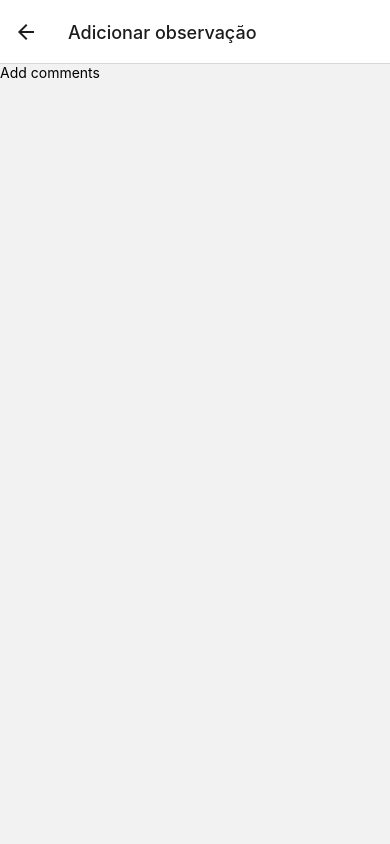
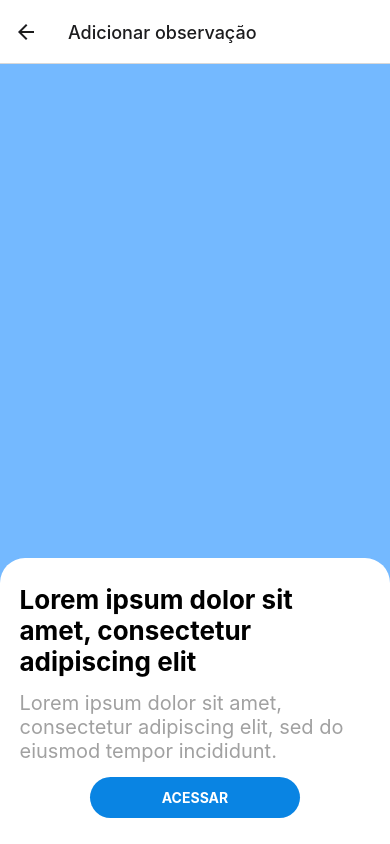
Before and after one commit to arthur-asilva/acessimodi, a React Native app: screen /AddComments in a window 390 px wide. Built offline with nearby package versions, Linux system fonts and the light colour scheme.

Commit message:
change the picture format use to base64

```diff
--- a/src/components/AddComments/index.js
+++ b/src/components/AddComments/index.js
@@ -1,16 +1,36 @@
-import React from "react"
-import { View, Text } from "react-native"
+import React from "react";
+import { View, Text, StyleSheet, Image, TouchableOpacity } from "react-native";
+import * as Animatable from "react-native-animatable"
+import main from "../Styles"
 import { useNavigation } from "@react-navigation/native"
-import main from "../Styles"
 
 export default function AddComments({ route }){
     const params = route.params
 
-    console.log(params)
+    console.log('Params', params)
 
     return(
-        <View>
-            <Text>Add comments</Text>
+        <View style={main.container}>
+            <View style={style.logoContainer}>
+                <Animatable.Image animation="flipInY" resizeMode="contain" style={{width: '100%'}} />
+            </View>
+            <Animatable.View animation="fadeInUp" delay={600} style={main.contentContainer}>
+                <Text style={main.contentTitle}>Lorem ipsum dolor sit amet, consectetur adipiscing elit</Text>
+                <Text style={main.contentDescription}>
+                    Lorem ipsum dolor sit amet, consectetur adipiscing elit, sed do eiusmod tempor incididunt.
+                </Text>
+                <TouchableOpacity style={main.contentButton} onPress={ () => navigation.navigate('AddLocation')}>
+                    <Text style={main.contentButtonText}>ACESSAR</Text>
+                </TouchableOpacity>
+            </Animatable.View>
         </View>
     )
 }
+
+const style = StyleSheet.create({
+    logoContainer: {
+      flex: 2,
+      justifyContent: 'center',
+      alignItems: 'center'
+    }
+})
```
Also changed, not shown: src/components/AddPicture/index.js (+4 -4 lines).
